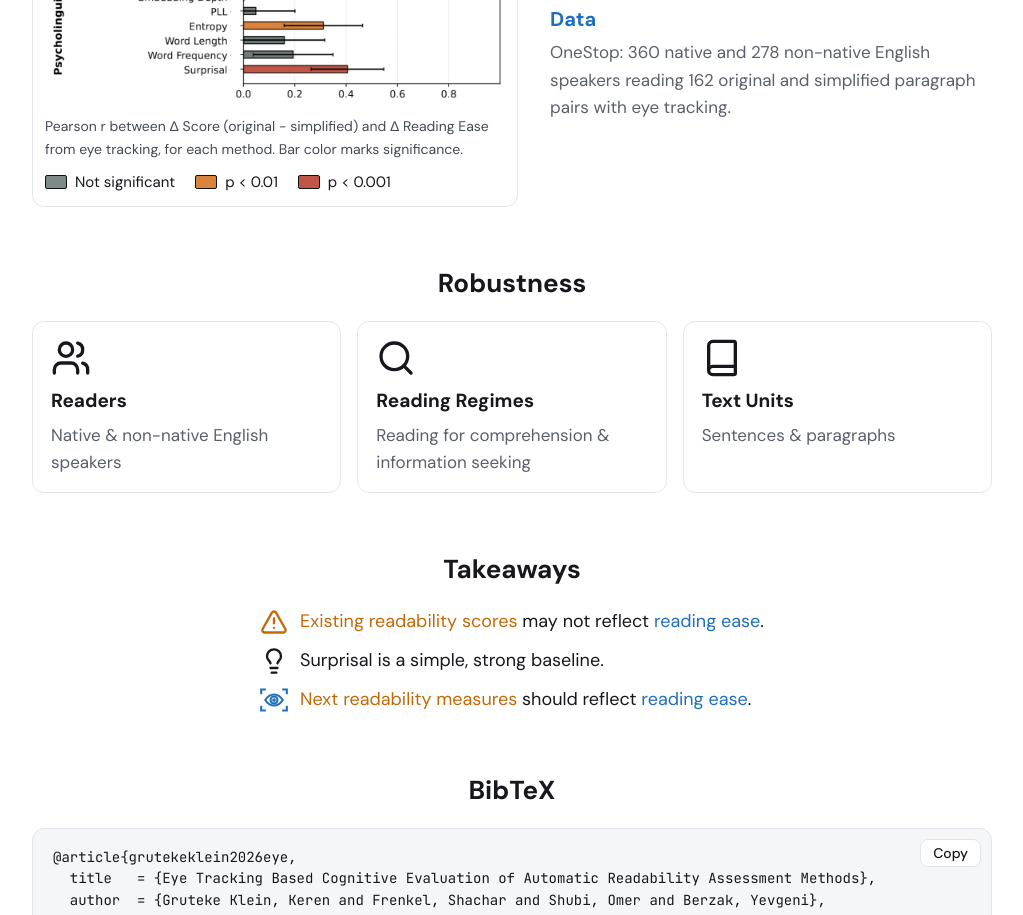
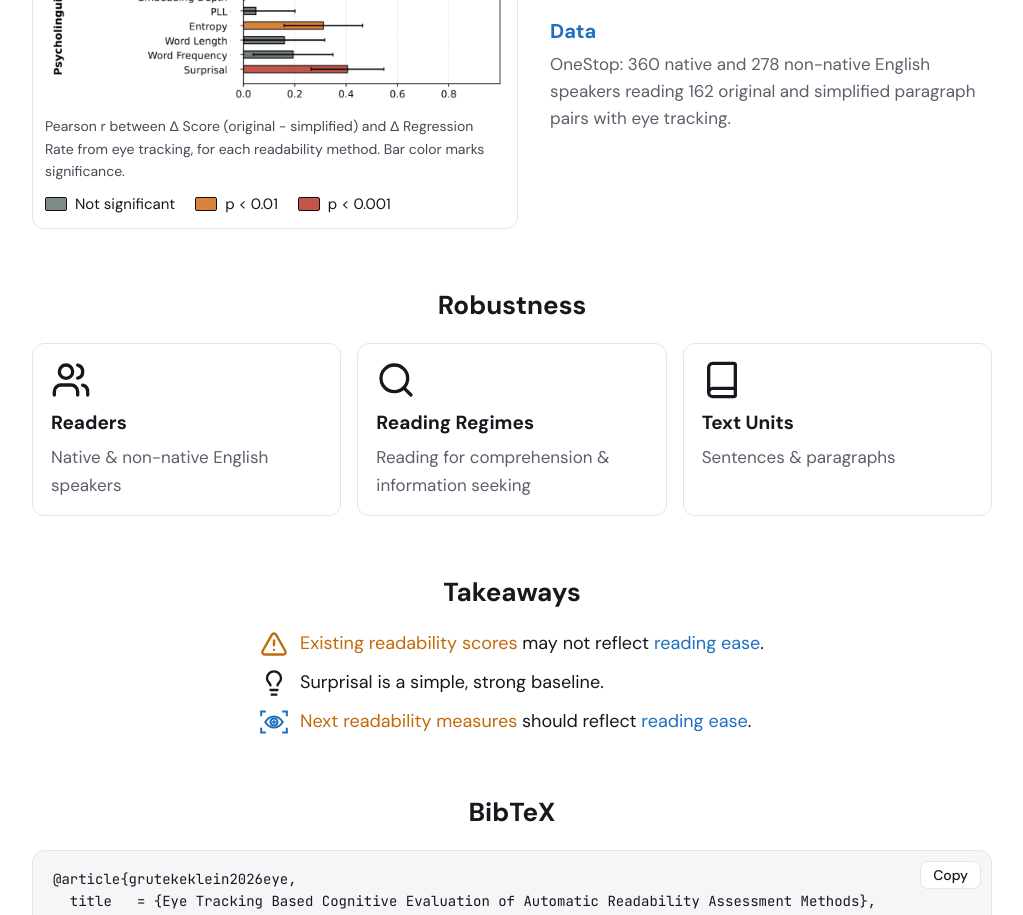
Before and after one commit to lacclab/Readability-Evaluation-Using-Reading-Ease-Landing, a plain HTML site: page index.html in a window 1280 px wide. Shown: the part 3059-3974 px from the top of the page, without its empty margins (128-1151 px from the left). Drawn offline with Linux system fonts and the light colour scheme.

Commit message:
plot desc

```diff
--- a/index.html
+++ b/index.html
@@ -246,7 +246,7 @@ header .buttons.secondary{margin-top:-6px}
     <div class="result">
       <figure>
         <img src="static/images/results.png" alt="Bar chart of Pearson r between the change in each method's score and the change in reading ease, from original to simplified texts. Readability methods from 1948 to 2025 are low; surprisal is highest.">
-        <figcaption>Pearson r between Δ Score (original − simplified) and Δ Reading Ease from eye tracking, for each method. Bar color marks significance.
+        <figcaption>Pearson r between Δ Score (original − simplified) and Δ Regression Rate from eye tracking, for each readability method. Bar color marks significance.
           <span class="legend" aria-label="Legend">
             <span><i style="background:#7d8a87"></i>Not significant</span>
             <span><i style="background:#d9843a"></i>p &lt; 0.01</span>
```
